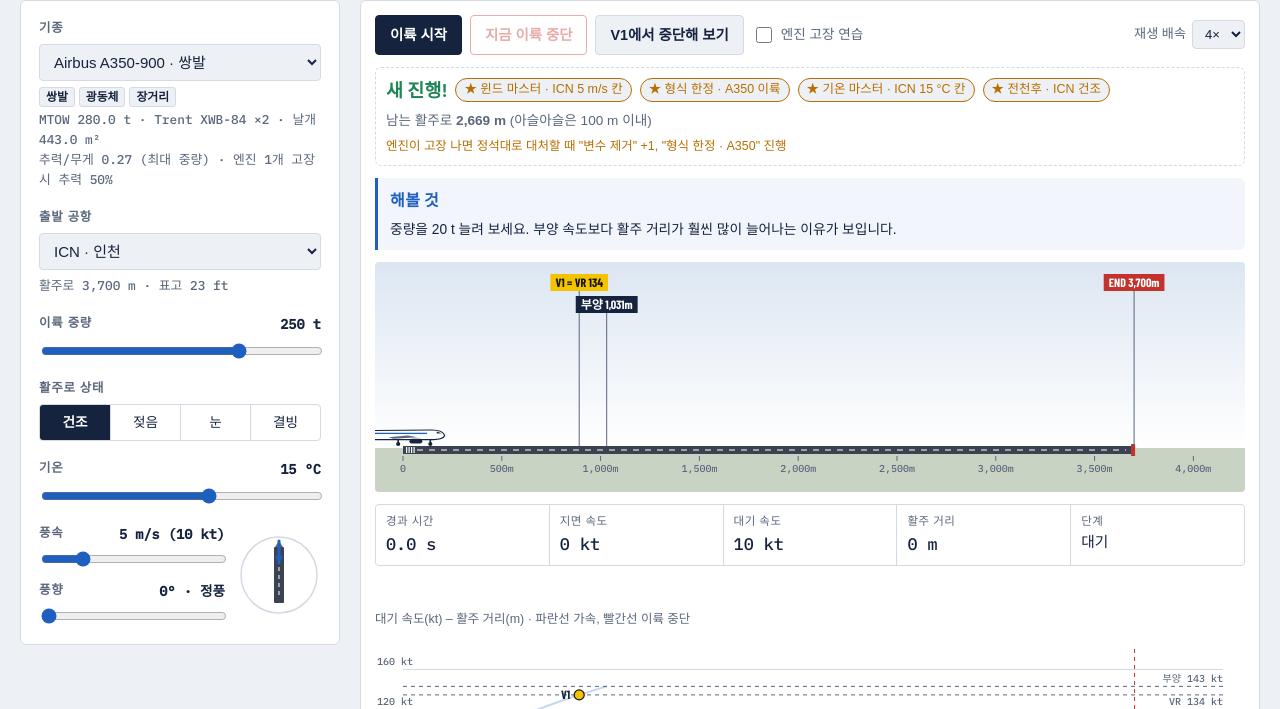
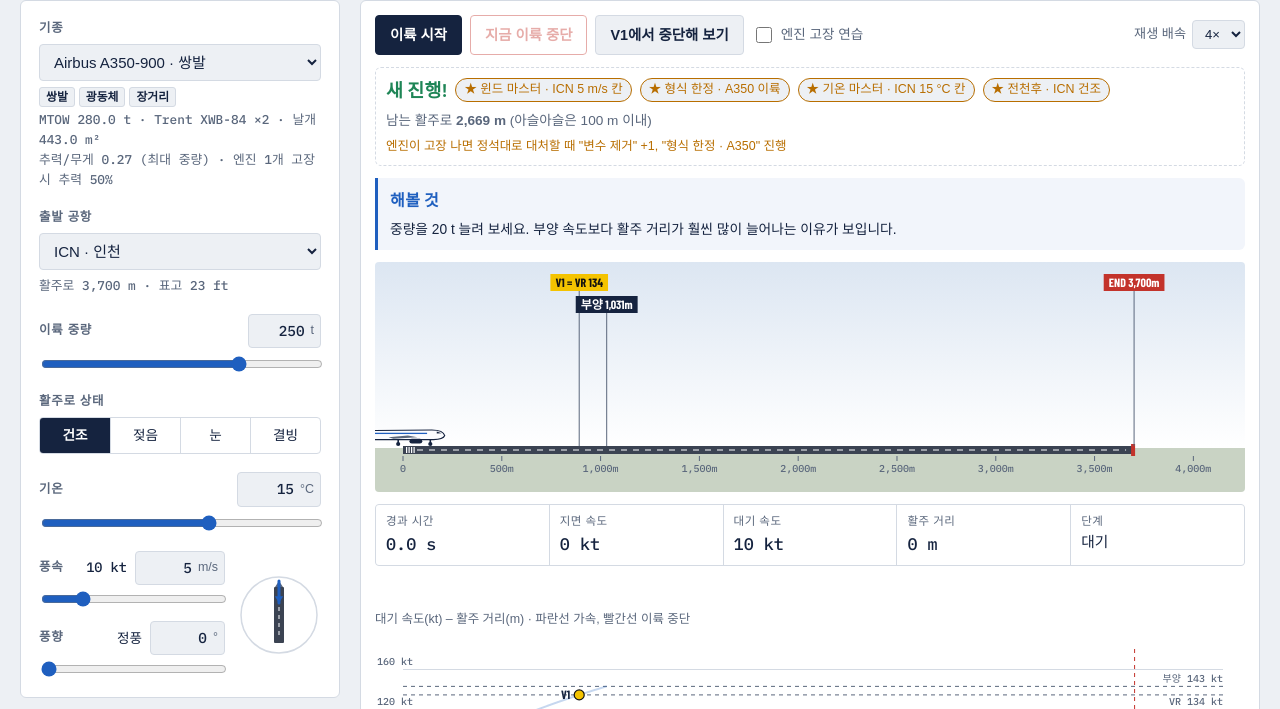
Before and after one commit to eh624/takeoff-simulator, a website with bundled scripts: page public/index.html in a window 1280 px wide. Shown: the part 91-800 px from the top of the page. Built offline with nearby package versions, Linux system fonts and the light colour scheme; files whose address does not match are found by name; a web font is replaced by a local one.

Commit message:
Add files via upload

```diff
--- a/public/VERSION.txt
+++ b/public/VERSION.txt
@@ -1 +1 @@
-v20 · 2026-10-23 22:50 · 서버 오류 원인 표시 (v19 포함)
+v21 · 2026-10-23 22:55 · 중량·기온·풍속·풍향 숫자 직접 입력 (v20 포함)
--- a/public/app.js
+++ b/public/app.js
@@ -435,12 +435,12 @@ function showResults() {
 function syncLabels() {
   const inp = readInputs();
   const ac = AIRCRAFT.find(a => a.id === inp.ac), ap = AIRPORTS.find(a => a.code === inp.ap);
-  $('massOut').textContent = `${inp.mass} t`;
-  $('oatOut').textContent = `${inp.oat} °C`;
-  $('windOut').textContent = `${inp.wind} m/s (${Math.round(inp.wind * KT)} kt)`;
+  // 숫자 칸은 직접 입력 중이 아닐 때만 슬라이더 값으로 맞춤
+  for (const id of ['mass', 'oat', 'wind', 'wdir']) { const n = $(id + 'Num'); if (document.activeElement !== n) n.value = $(id).value; }
+  $('windOut').textContent = `${Math.round(inp.wind * KT)} kt`;
   const d = inp.wdir;
   const rel = d === 0 ? '정풍' : d === 180 ? '배풍' : (d < 90 || d > 270) ? '정풍 성분' : d === 90 || d === 270 ? '측풍' : '배풍 성분';
-  $('wdirOut').textContent = `${d}° · ${rel}`;
+  $('wdirOut').textContent = rel;
   $('apSpec').textContent = `활주로 ${fmt(ap.tora)} m · 표고 ${fmt(ap.alt)} ft`;
   const mw = $('massWarn');
   if (inp.mass * 1000 > ac.mtow) { mw.hidden = false; mw.textContent = `최대 이륙 중량보다 ${fmt(inp.mass - ac.mtow / 1000, 1)} t 무겁습니다.`; }
@@ -591,6 +591,21 @@ $('failForce').addEventListener('change', () => showXpPreview());
 $('dStop').addEventListener('click', () => choose('stop'));
 $('ac').addEventListener('change', () => { setAircraftRange(false); recompute(); });
 ['ap', 'mass', 'oat', 'wind', 'wdir'].forEach(id => $(id).addEventListener('input', recompute));
+// 숫자 직접 입력: 범위 안으로 맞추고 슬라이더에 반영 (Enter 또는 칸을 벗어날 때)
+['mass', 'oat', 'wind', 'wdir'].forEach(id => {
+  const n = $(id + 'Num'), r = $(id);
+  const apply = () => {
+    let v = parseFloat(String(n.value).replace(',', '.'));
+    if (!Number.isFinite(v)) { n.value = r.value; return; }
+    if (id === 'wdir') v = ((Math.round(v) % 360) + 360) % 360;
+    v = Math.min(+r.max, Math.max(+r.min, v));
+    r.value = v; n.value = r.value;
+    recompute();
+  };
+  n.addEventListener('change', apply);
+  n.addEventListener('keydown', e => { if (e.key === 'Enter') { e.preventDefault(); apply(); n.select(); } });
+  n.addEventListener('focus', () => n.select());
+});
 $('rwy').addEventListener('change', recompute);
 $('form').addEventListener('submit', e => e.preventDefault());
 
--- a/public/index.html
+++ b/public/index.html
@@ -65,6 +65,14 @@ header p { margin: 0; color: var(--muted); max-width: 60ch; }
 .controls { padding: 18px; display: flex; flex-direction: column; gap: 18px; }
 .field { display: flex; flex-direction: column; gap: 6px; }
 .field > label, .legend { font-size: .78rem; font-weight: 600; letter-spacing: .06em; text-transform: uppercase; color: var(--muted); display: flex; justify-content: space-between; gap: 8px; }
+.lrow { display: flex; align-items: center; gap: 8px; }
+.lrow label { white-space: nowrap; font-size: .78rem; font-weight: 600; letter-spacing: .06em; text-transform: uppercase; color: var(--muted); margin-right: auto; }
+.hintout { font-family: var(--mono); font-size: .75rem; color: var(--muted); white-space: nowrap; }
+.numwrap { flex: none; display: inline-flex; align-items: center; border: 1px solid var(--line); border-radius: 4px; background: var(--bg); padding-right: 6px; }
+.numwrap:focus-within { border-color: var(--trace); box-shadow: 0 0 0 2px color-mix(in srgb, var(--trace) 25%, transparent); }
+.numwrap input[type=number] { width: 62px; flex: none; border-radius: 4px 0 0 4px; border: 0; background: transparent; color: var(--ink); font-family: var(--mono); font-size: .9rem; padding: 5px 6px; text-align: right; outline: none; -moz-appearance: textfield; }
+.numwrap input::-webkit-outer-spin-button, .numwrap input::-webkit-inner-spin-button { -webkit-appearance: none; margin: 0; }
+.numwrap .unit { font-size: .78rem; color: var(--muted); }
 .field output, .val { font-family: var(--mono); color: var(--ink); text-transform: none; letter-spacing: 0; font-size: .85rem; }
 select, input[type=number] {
   font: inherit; color: var(--ink); background: var(--bg); border: 1px solid var(--line); border-radius: 4px; padding: 8px 10px; width: 100%;
@@ -342,8 +350,8 @@ button.wide { width: 100%; padding: 12px; font-size: .95rem; border-radius: 6px;
         <div class="spec" id="apSpec"></div>
       </div>
       <div class="field">
-        <label for="mass">이륙 중량 <output id="massOut"></output></label>
-        <input type="range" id="mass" step="1">
+        <div class="lrow"><label for="mass">이륙 중량</label><span class="numwrap"><input type="number" id="massNum" inputmode="decimal" aria-label="이륙 중량 (t)"><span class="unit">t</span></span></div>
+        <input type="range" id="mass" step="0.1">
         <div class="warnline" id="massWarn" hidden></div>
       </div>
       <div class="field">
@@ -351,18 +359,18 @@ button.wide { width: 100%; padding: 12px; font-size: .95rem; border-radius: 6px;
         <div class="seg" id="rwy"></div>
       </div>
       <div class="field">
-        <label for="oat">기온 <output id="oatOut"></output></label>
+        <div class="lrow"><label for="oat">기온</label><span class="numwrap"><input type="number" id="oatNum" inputmode="decimal" aria-label="기온 (°C)"><span class="unit">°C</span></span></div>
         <input type="range" id="oat" min="-30" max="45" step="1" value="15">
       </div>
       <div class="windrow">
         <div style="display:flex;flex-direction:column;gap:12px">
           <div class="field">
-            <label for="wind">풍속 <output id="windOut"></output></label>
-            <input type="range" id="wind" min="0" max="25" step="0.5" value="5">
+            <div class="lrow"><label for="wind">풍속</label><output id="windOut" class="hintout"></output><span class="numwrap"><input type="number" id="windNum" inputmode="decimal" aria-label="풍속 (m/s)"><span class="unit">m/s</span></span></div>
+            <input type="range" id="wind" min="0" max="25" step="0.1" value="5">
           </div>
           <div class="field">
-            <label for="wdir">풍향 <output id="wdirOut"></output></label>
-            <input type="range" id="wdir" min="0" max="355" step="5" value="0">
+            <div class="lrow"><label for="wdir">풍향</label><output id="wdirOut" class="hintout"></output><span class="numwrap"><input type="number" id="wdirNum" inputmode="decimal" aria-label="풍향 (°)"><span class="unit">°</span></span></div>
+            <input type="range" id="wdir" min="0" max="359" step="1" value="0">
           </div>
         </div>
         <svg id="dial" viewBox="0 0 84 84" role="img" aria-label="활주로 기준 바람 방향"></svg>
```
